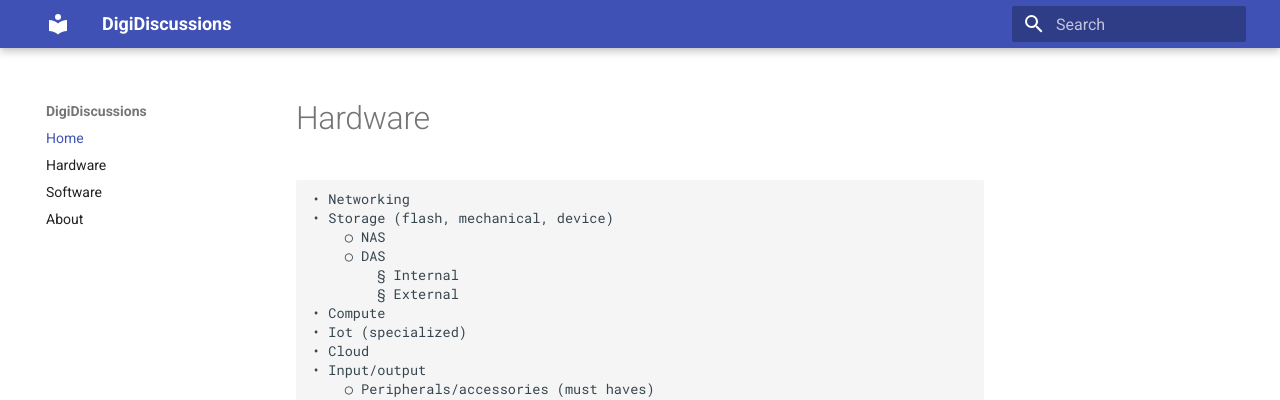
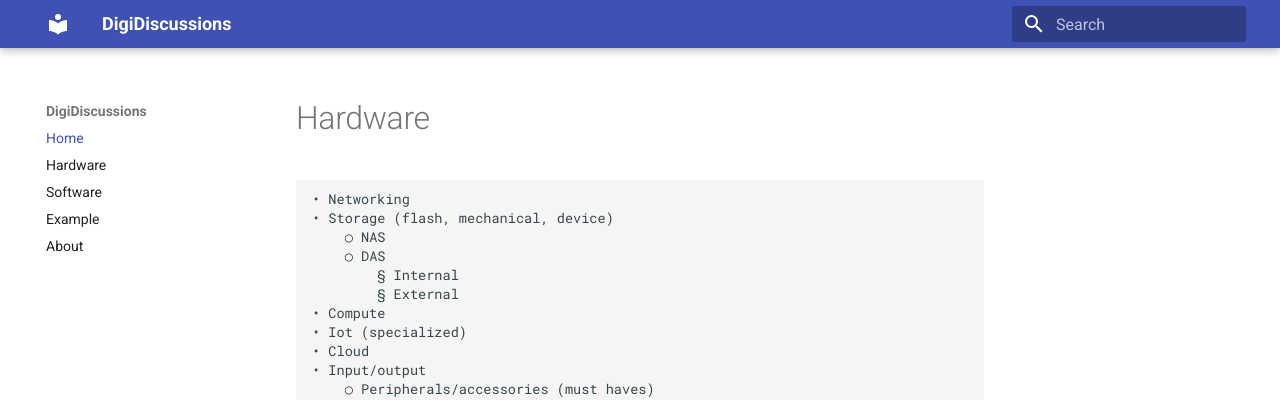
Before and after one commit to jordanisonline/digidiscussions, an MkDocs documentation site: the page built from docs/index.md, in a window 1280 px wide. Shown: the top 400 px of the page. Built offline with MkDocs 1.6.1 and Material for MkDocs 9.7.7, drawn with Linux system fonts in a browser that asks for light colours.

```diff
--- a/mkdocs.yml
+++ b/mkdocs.yml
@@ -1,8 +1,9 @@
 site_name: DigiDiscussions
 nav:
     - Home: index.md
-    - Hardware: Hardware.md
-    - Software: Software.md
+    - Hardware: hardware.md
+    - Software: software.md
+    - Example: example.md
     - About: about.md
 theme:
   name: material
```
